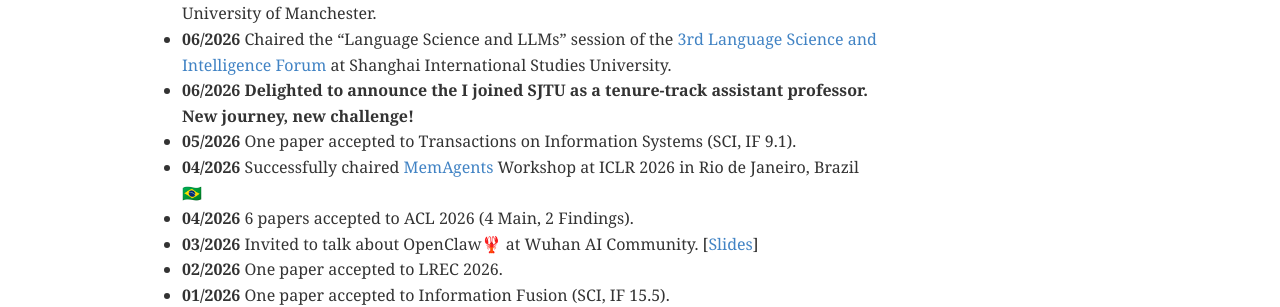
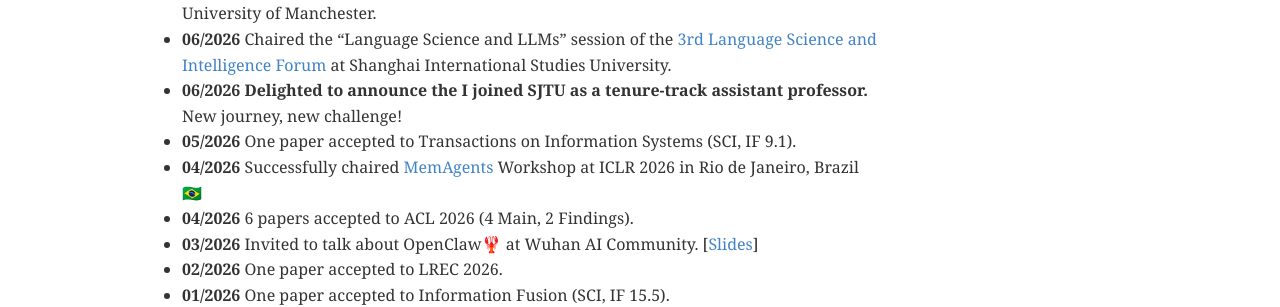
Before and after one commit to ercong21/ercong21.github.io, a Jekyll site: the page built from pages/news.md, in a window 1280 px wide. Shown: the part 271-578 px from the top of the page. Built offline with Jekyll 4.4.1, drawn with Linux system fonts in a browser that asks for light colours.

Commit message:
typo fix

```diff
--- a/_includes/sidebar-news.html
+++ b/_includes/sidebar-news.html
@@ -12,7 +12,7 @@
     Chaired the "Language Science and LLMs" session of the <a href="https://mp.weixin.qq.com/s/Vx1bKvHS2kE1wh_a156-hQ">3rd Language Science and Intelligence Forum</a> at Shanghai International Studies University.
 </p>
 <p>
-    <b>Delighted to announce that I joined <a href="https://www.sjtu.edu.cn/">Shanghai Jiao Tong University (SJTU)</a> as a tenure-track assistant professor in June 2026. New journey, new challenge!</b>
+    <b>Delighted to announce that I joined <a href="https://www.sjtu.edu.cn/">Shanghai Jiao Tong University (SJTU)</a> as a tenure-track assistant professor in June 2026.</b> New journey, new challenge!
 </p>
 <p>
     <span class="label label-info">05/2026</span>
--- a/pages/news.md
+++ b/pages/news.md
@@ -8,7 +8,7 @@ permalink: /news/
 - **06/2026** One paper accepted to Digital Scholarship in the Humanities (SSCI, IF 1.0).
 - **06/2026** Invited talk (online) on cross-lingual failures in LLMs at Prof. Sun's [group](https://sites.google.com/view/jingyuan-sun/home) at University of Manchester.
 - **06/2026** Chaired the "Language Science and LLMs" session of the [3rd Language Science and Intelligence Forum](https://mp.weixin.qq.com/s/Vx1bKvHS2kE1wh_a156-hQ) at Shanghai International Studies University.
-- **06/2026** **Delighted to announce the I joined SJTU as a tenure-track assistant professor. New journey, new challenge!**
+- **06/2026** **Delighted to announce the I joined SJTU as a tenure-track assistant professor.** New journey, new challenge!
 - **05/2026** One paper accepted to Transactions on Information Systems (SCI, IF 9.1).
 - **04/2026** Successfully chaired [MemAgents](https://sites.google.com/view/memagent-iclr26/) Workshop at ICLR 2026 in Rio de Janeiro, Brazil 🇧🇷
 - **04/2026** 6 papers accepted to ACL 2026 (4 Main, 2 Findings).
```
